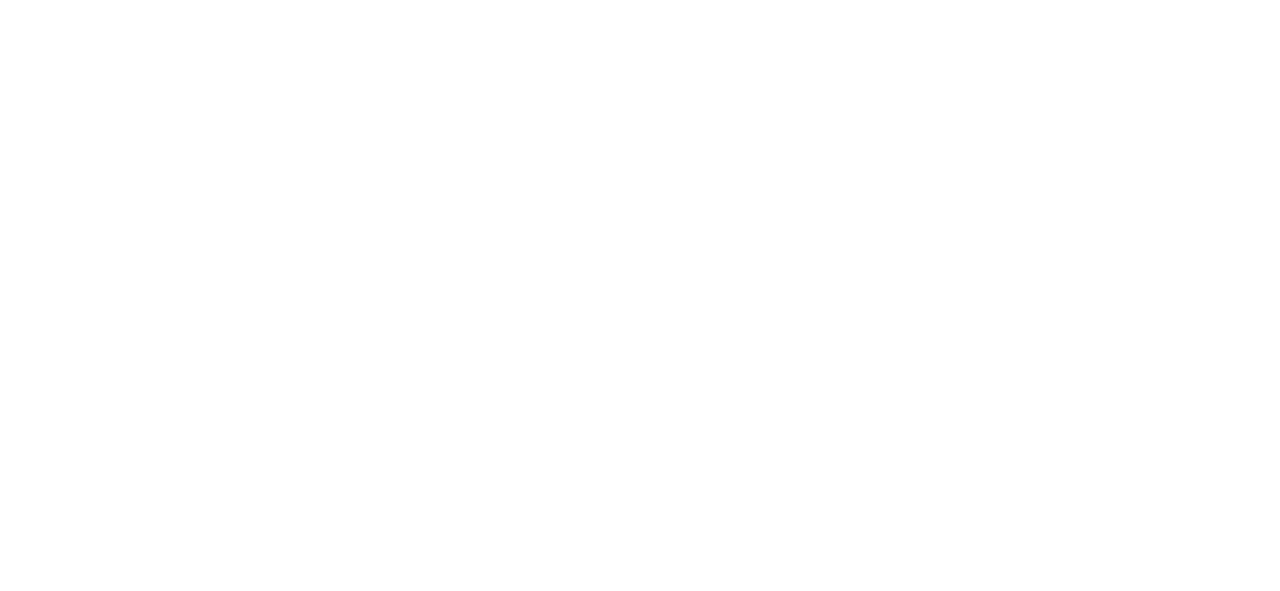
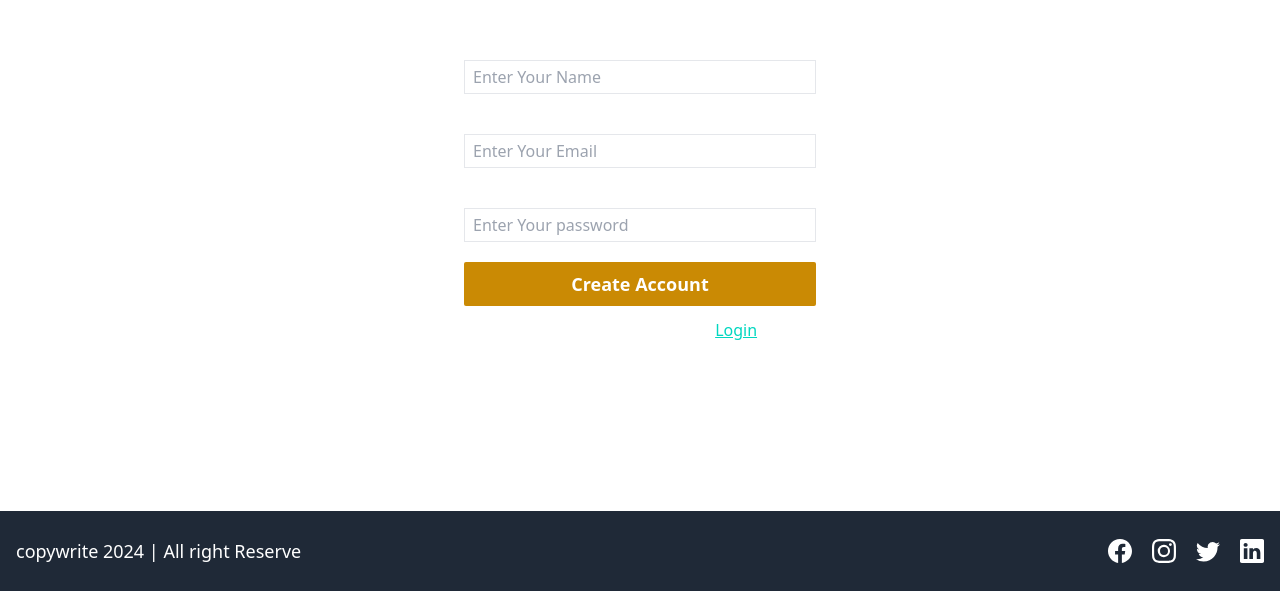
Before and after one commit to Rajusharma2003/Lms_frontend_project, a React (Vite) app: page /signup in a window 1280 px wide. Before the commit this address had no page. Shown: the part 289-880 px from the top of the page. Before the commit the page ends 800 px from the top, so only its background shows below. Built offline with nearby package versions, Linux system fonts and the light colour scheme.

Commit message:
working on signUp page

```diff
--- a/src/App.jsx
+++ b/src/App.jsx
@@ -4,6 +4,8 @@
 
 import AboutUs from './Pages/AboutUsPage.jsx'
 import Homepage from './Pages/HomePage.jsx'
+import NotFound from './Pages/NotFoundPage.jsx'
+import SignUp from './Pages/SignUpPage.jsx'
 
 
 
@@ -15,6 +17,8 @@
 
       <Route path='/' element={<Homepage/>}></Route>
       <Route path='/about' element={<AboutUs/>}></Route>
+      <Route path='/signup' element={<SignUp/>}></Route>
+      <Route path='*' element={<NotFound/>}></Route>
      </Routes>
 
 
--- a/src/Layouts/HomeLayout.jsx
+++ b/src/Layouts/HomeLayout.jsx
@@ -120,6 +120,7 @@
                                 <button className="primary-button px-4 py-1 font-semibold rounded-md w-full">
                                     <Link to="/user/profile">Profile</Link>
                                 </button>
+
                                 <button className="secondary-button px-4 py-1 font-semibold rounded-md w-full">
                                     <Link onClick={handleLogout}>Logout</Link>
                                 </button>
--- /dev/null
+++ b/src/Pages/NotFoundPage.jsx
@@ -0,0 +1,28 @@
+import { useNavigate } from "react-router-dom";
+
+import errorPage  from "../Assets/Images/errorPage.png"
+
+const NotFound = () => {
+
+    const navigator = useNavigate();
+
+  return (
+    <div className="min-h-screen bg-[#1a2238] flex flex-col justify-center items-center">
+
+
+      <img className="rounded-full" src={errorPage} alt="errorPage" />
+
+      <button className="mt-5">
+        <a
+          className="relative inline-block text-sm font-semibold text-black group  active:text-orange-500 focus:outline-none focus:ring">
+
+          <span onClick={() => navigator(-1)} className="relative block px-8 py-3 bg-gray-100 border border-current rounded-md">
+            Go Home
+          </span>
+        </a>
+      </button>
+    </div>
+  );
+}
+
+export default NotFound;
--- /dev/null
+++ b/src/Pages/SignUpPage.jsx
@@ -0,0 +1,146 @@
+import { useState } from "react"
+import { BsPersonCircle } from "react-icons/bs"
+import { useDispatch } from "react-redux"
+import { Link, useNavigate } from "react-router-dom"
+
+import HomeLayout from "../Layouts/HomeLayout"
+
+function SignUp() {
+
+        const dispatch = useDispatch();
+        const navigator = useNavigate();
+
+        const [signupData , setSignUpData] = useState( {
+            fullName : "",
+            email : "",
+            password : "",
+            avatar : ""
+        })
+
+        function handleUserInput(e) {
+            const {name , value} = e.target
+            setSignUpData( {
+                ...signupData ,
+                [name] : value
+            })
+        }
+
+        function getImage(event) {
+            event.preventDefault()
+
+            const uploadImage = event.target.files[0]
+
+            if(uploadImage){
+                setPreviewImage({
+                    ...PreviewImage,
+                    avatar : uploadImage
+                })
+                const fileReader = new FileReader();
+                fileReader.readAsDataURL(uploadImage);
+                fileReader.addEventListener('load' , function() {
+                    console.log(this.result);
+                    setPreviewImage(this.result)
+                } )
+            }
+
+        }
+
+    const [PreviewImage , setPreviewImage] = useState("")
+
+    return (
+
+
+        <HomeLayout>
+
+            <div className="flex overflow-x-auto items-center justify-center h-[100vh]">
+
+
+                <form className=" flex flex-col justify-center gap-3 rounded-lg p-4 text-white w-96 shadow-[0 ,0, 10px]">
+
+                    <h1 className="text-center text-2xl font-bold">Registration Page</h1>
+
+                    <label htmlFor="image_uploads" className="cursor-pointer">
+
+                        {PreviewImage ? (
+                             <img className="w-24 h-24 rounded-full m-auto" src={PreviewImage}/>
+                             ) : (
+                             <BsPersonCircle className="w-24 h-24 rounded-full m-auto"/>
+                             )}
+                    </label>
+
+                    <input
+                    type="file"
+                    className="hidden"
+                    name="image_uploads"
+                    id="image_uploads"
+                    accept=".jpg , .png , jpeg , .svg"
+                    onChange={getImage}
+                     />
+
+                     {/* This is for Name */}
+                        <div className="flex flex-col gap-1 ">
+
+                        <label htmlFor="fullName" className="font-semibold">fullName</label>
+                        <input
+                        type="text"
+                        name="fullName"
+                        id="fullName"
+                        placeholder="Enter Your Name"
+                        className="bg-transparent px-2 py-1 border"
+                        value={signupData.fullName}
+                        onChange={handleUserInput}
+                        />
+                        </div>
+
+                    {/* This is for email */}
+                     <div className="flex flex-col gap-1 ">
+
+                        <label htmlFor="email" className="font-semibold">email</label>
+                        <input
+                        type="email"
+                        name="email"
+                        id="email"
+                        placeholder="Enter Your Email"
+                        className="bg-transparent px-2 py-1 border"
+                        value={signupData.email}
+                        onChange={handleUserInput}
+                         />
+                     </div>
+
+                    {/* This is for password */}
+                     <div className="flex flex-col gap-1 ">
+
+                        <label htmlFor="password" className="font-semibold">password</label>
+                        <input
+                        type="password"
+                        name="password"
+                        id="password"
+                        placeholder="Enter Your password"
+                        className="bg-transparent px-2 py-1 border"
+                        value={signupData.password}
+                        onChange={handleUserInput}
+                         />
+                     </div>
+
+                     <button type="submit" className="bg-yellow-600 hover: bg-yellow-500 transition-all ease-in-out duration-300 rounded-sm  mt-2 py-2 font-semibold text-lg cursor-pointer">
+                        Create Account
+                     </button>
+
+                    <p className="text-center">
+                        Already Have a Account ? <Link className="link text-accent cursor-pointer" to="/login">Login</Link>
+                    </p>
+
+                </form>
+            </div>
+
+
+
+
+
+        </HomeLayout>
+
+
+    )
+}
+
+export default SignUp
```
Also changed, not shown: src/Assets/Images/errorPage.png (added).
